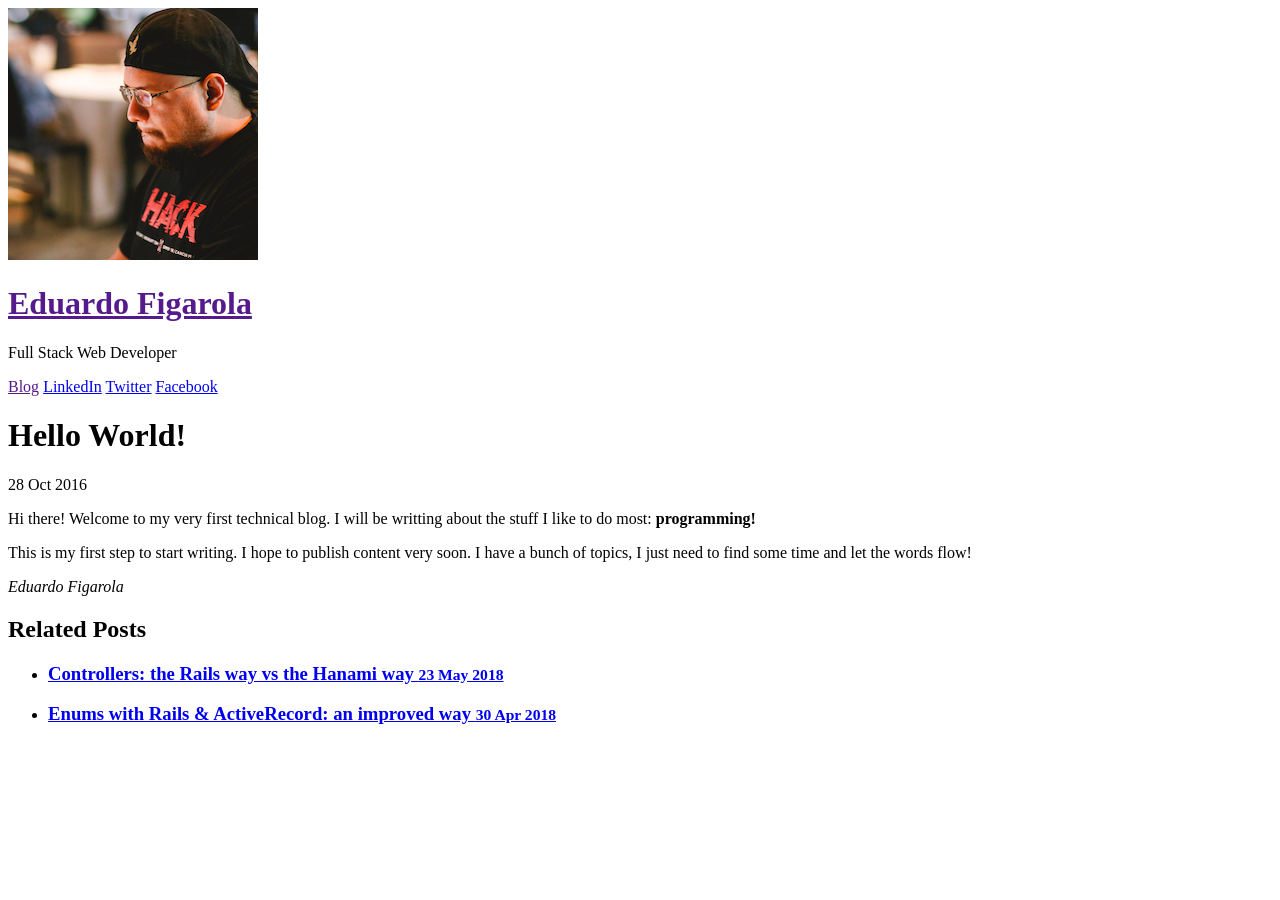
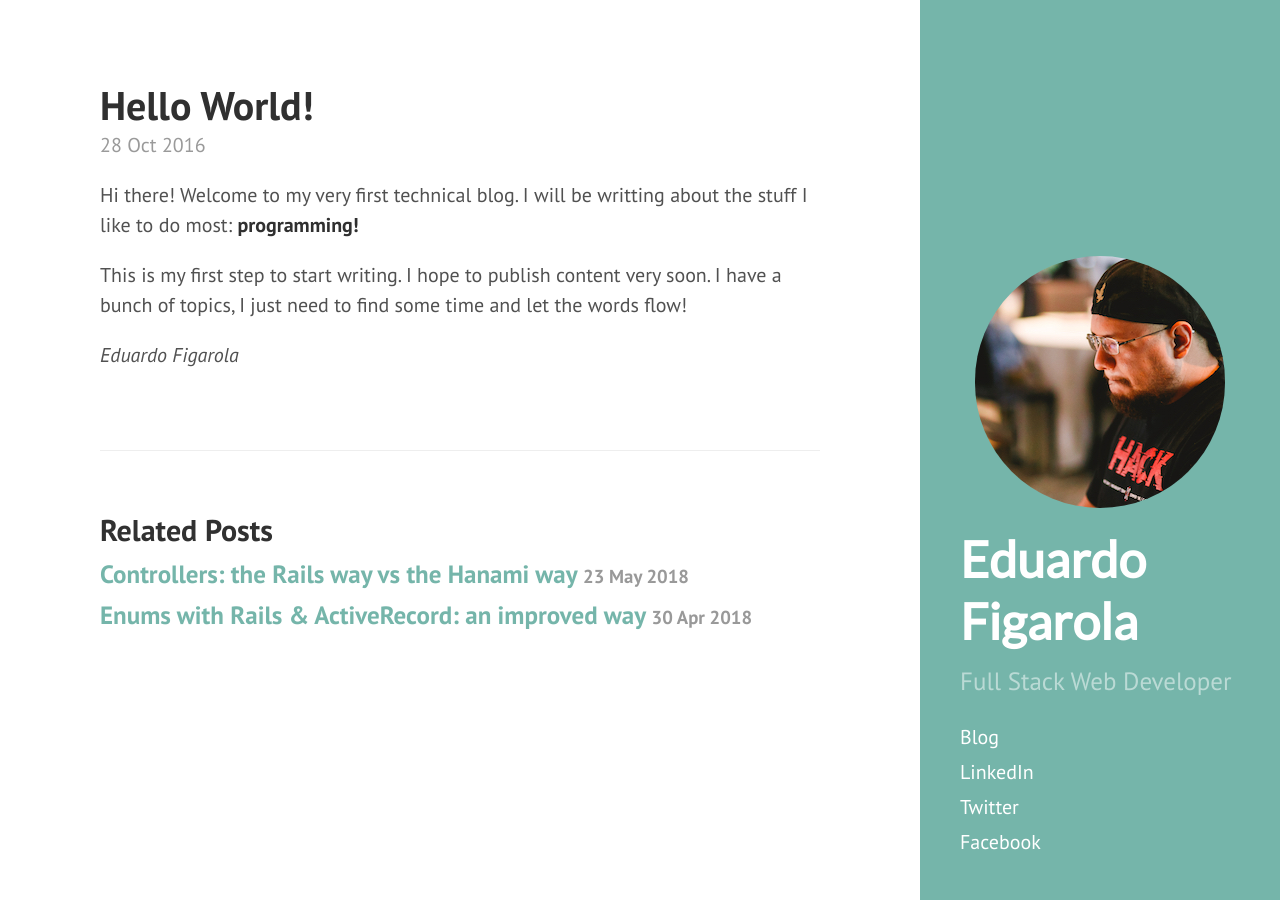
Before and after one commit to efigarolam/efigarolam.github.io, a Jekyll site: the page built from _posts/2016-10-28-hello-world.md, in a window 1280 px wide. Built offline with Jekyll 4.4.1, drawn with Linux system fonts in a browser that asks for light colours.

Commit message:
Fix fix styles xD

```diff
--- a/_includes/head.html
+++ b/_includes/head.html
@@ -36,9 +36,15 @@
   {% endif %}
 
   <!-- CSS -->
-  <link rel="stylesheet" href="{{ "public/css/poole.css" | prepend: site.baseurl }}">
-  <link rel="stylesheet" href="{{ "public/css/syntax.css" | prepend: site.baseurl }}">
-  <link rel="stylesheet" href="{{ "public/css/hyde.css" | prepend: site.baseurl }}">
+  {% if jekyll.environment == "production" %}
+    <link rel="stylesheet" href="{{ "/public/css/poole.css" | prepend: site.url }}">
+    <link rel="stylesheet" href="{{ "/public/css/syntax.css" | prepend: site.url }}">
+    <link rel="stylesheet" href="{{ "/public/css/hyde.css" | prepend: site.url }}">
+  {% else %}
+    <link rel="stylesheet" href="{{ "public/css/poole.css" | prepend: site.baseurl }}">
+    <link rel="stylesheet" href="{{ "public/css/syntax.css" | prepend: site.baseurl }}">
+    <link rel="stylesheet" href="{{ "public/css/hyde.css" | prepend: site.baseurl }}">
+  {% endif %}
   <link rel="stylesheet" href="http://fonts.googleapis.com/css?family=PT+Sans:400,400italic,700|Lato">
 
   <!-- Icons -->
```
